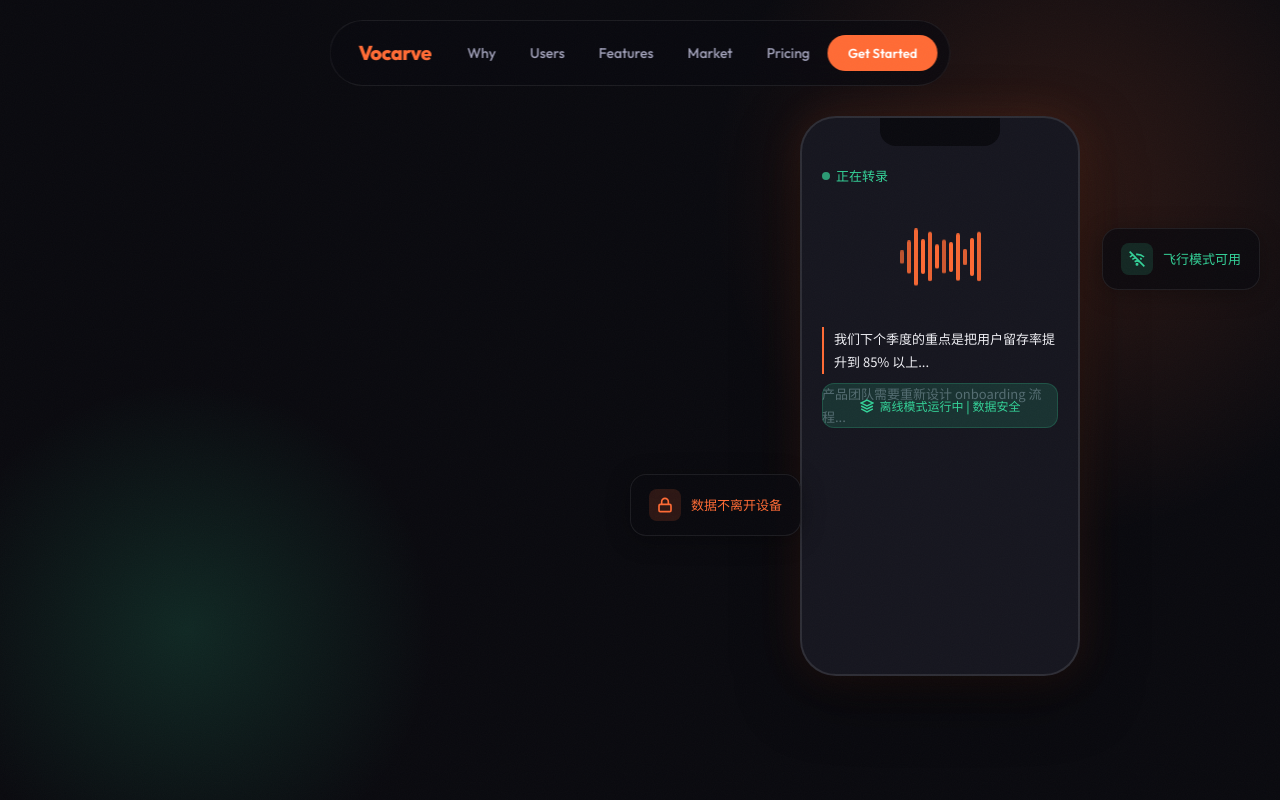
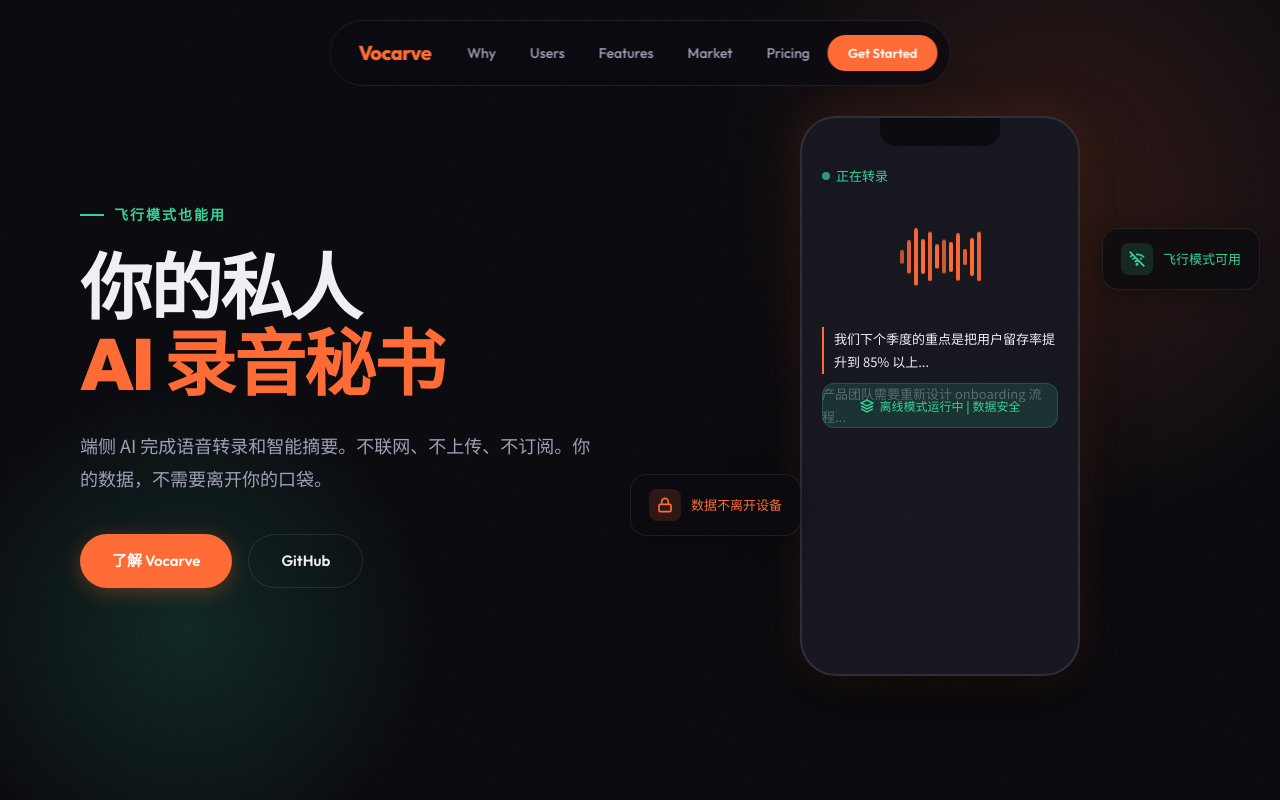
Before and after one commit to garblecode/Vocarve.com, a plain HTML site: page index.html in a window 1280 px wide. Shown: the top 800 px of the page. Drawn offline with nearby package versions, Linux system fonts and the light colour scheme.

Commit message:
Fix hero content visibility - remove reveal class from hero elements

```diff
--- a/index.html
+++ b/index.html
@@ -1774,14 +1774,14 @@
   <div class="container">
     <div class="hero-grid">
       <div class="hero-content">
-        <div class="hero-eyebrow reveal">飞行模式也能用</div>
-        <h1 class="hero-title reveal">
+        <div class="hero-eyebrow">飞行模式也能用</div>
+        <h1 class="hero-title">
           你的私人<br><span class="highlight-orange">AI 录音秘书</span>
         </h1>
-        <p class="hero-desc reveal">
+        <p class="hero-desc">
           端侧 AI 完成语音转录和智能摘要。不联网、不上传、不订阅。你的数据，不需要离开你的口袋。
         </p>
-        <div class="hero-actions reveal">
+        <div class="hero-actions">
           <a href="#cta" class="btn btn-primary">了解 Vocarve</a>
           <a href="https://github.com/garblecode/Vocarve.com" target="_blank" class="btn btn-secondary">GitHub</a>
         </div>
```
